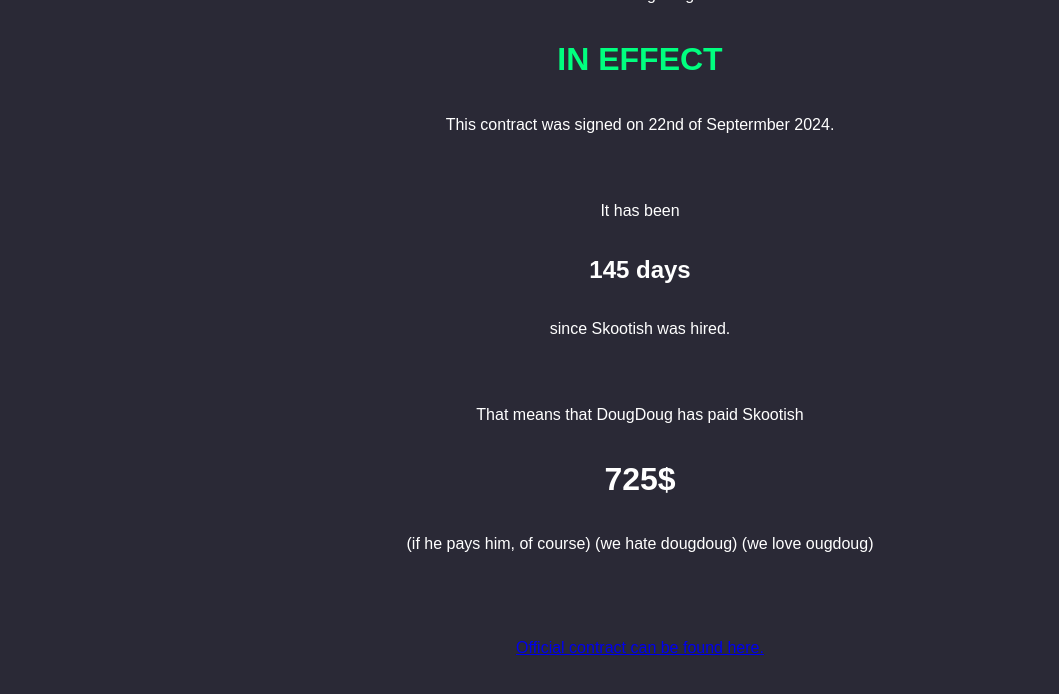
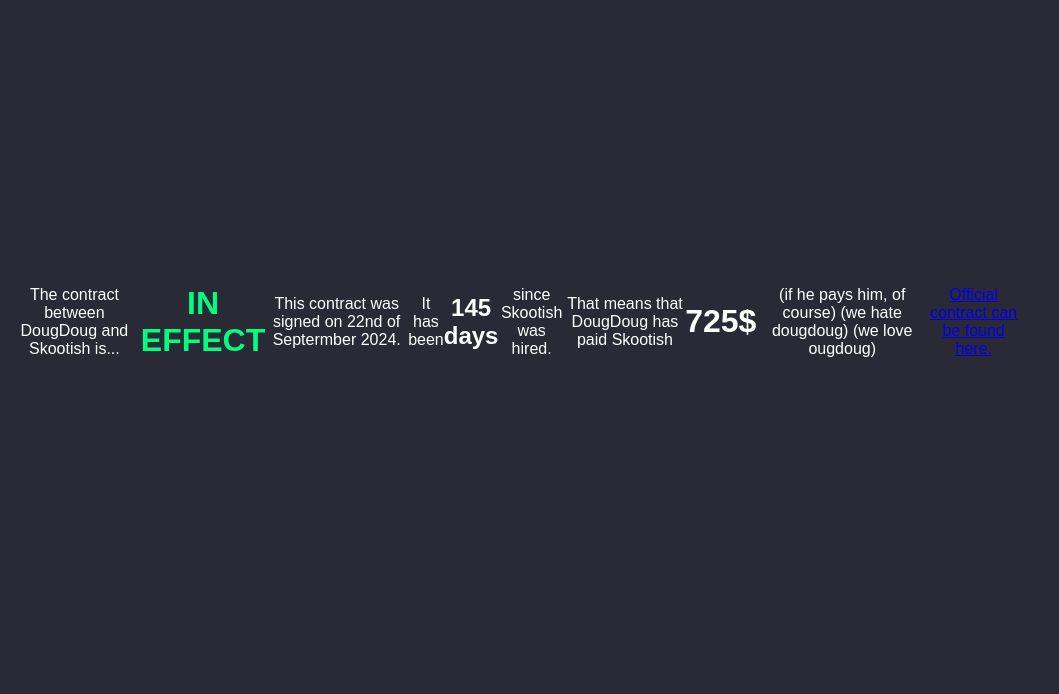
Before and after one commit to IronPlay9/doug-skootish, a plain HTML site: page index.html in a window 1280 px wide. Shown: the whole page, without its empty margins (0-1059 px from the left). Drawn offline with Linux system fonts and the light colour scheme.

Commit message:
Update index.html (Will CSS work? lets find out!)

```diff
--- a/index.html
+++ b/index.html
@@ -3,9 +3,9 @@ body {background-color: 2a2936; color: white; font-family: Arial, Helvetica, san
 div {
   width: 80%;
   height: 80%;
-  margin: auto;
-  display: grid;
-  place-content: center;
+  display: flex;
+  justify-content: center;
+  align-items: center;
 }
 #contractStatus {color: 00FF7F}
 </style>
```
